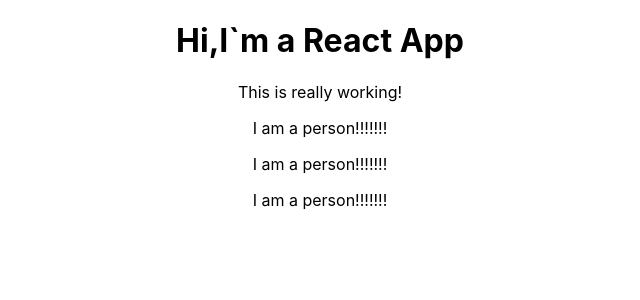
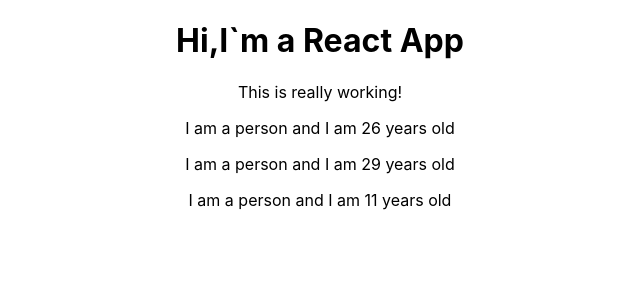
Before and after one commit to Taochai/ReactUdemy, a React (Create React App) app in the folder React-Guide/my-app/: page / in a window 1280 px wide. Shown: the top 300 px of the page, without its empty margins (320-960 px from the left). Built offline with nearby package versions, Linux system fonts and the light colour scheme.

Commit message:
Update Person.js

```diff
--- a/React-Guide/my-app/src/Person/Person.js
+++ b/React-Guide/my-app/src/Person/Person.js
@@ -1,7 +1,8 @@
 import React from 'react'
 
 const person = ()=>{
-    return <p>I am a person!!!!!!!</p>
+    //JSX中，如果要用javascript， 需要用{}
+    return <p>I am a person and I am {Math.floor(Math.random()*30)} years old</p>
 }
 
 // module.exports = person;  运行出错！
```
